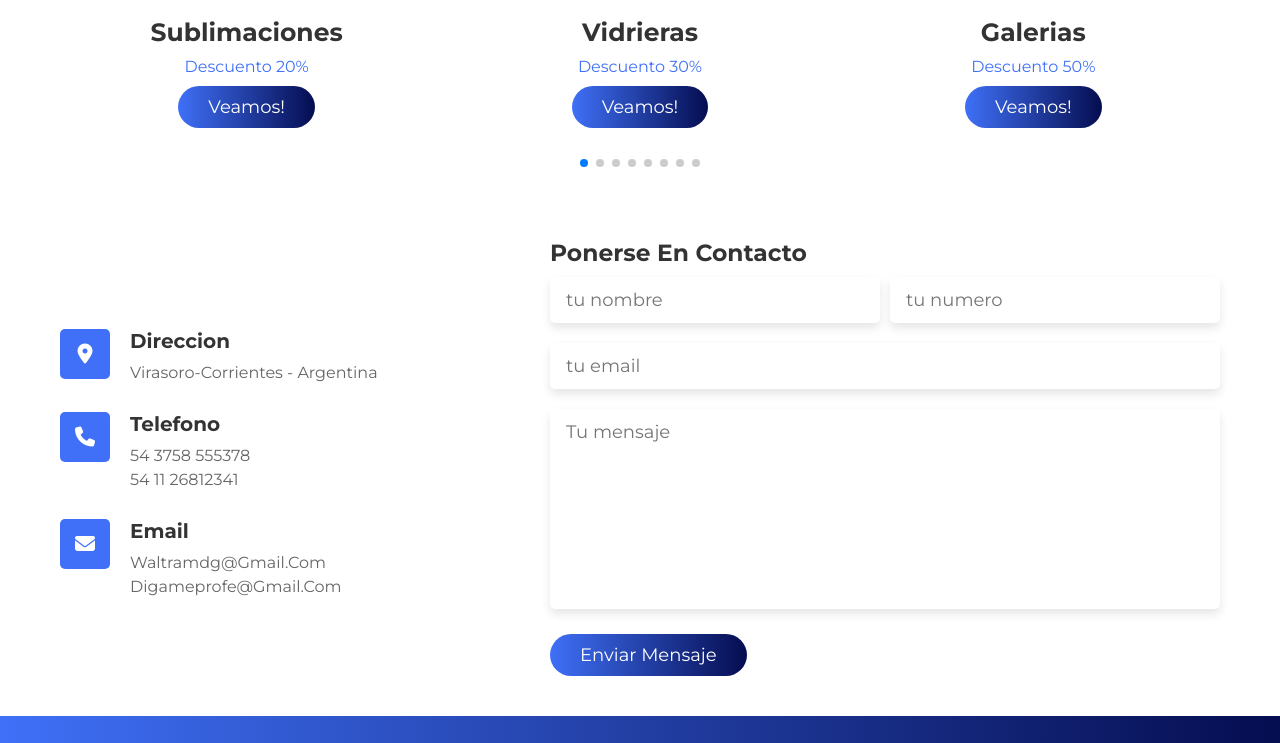
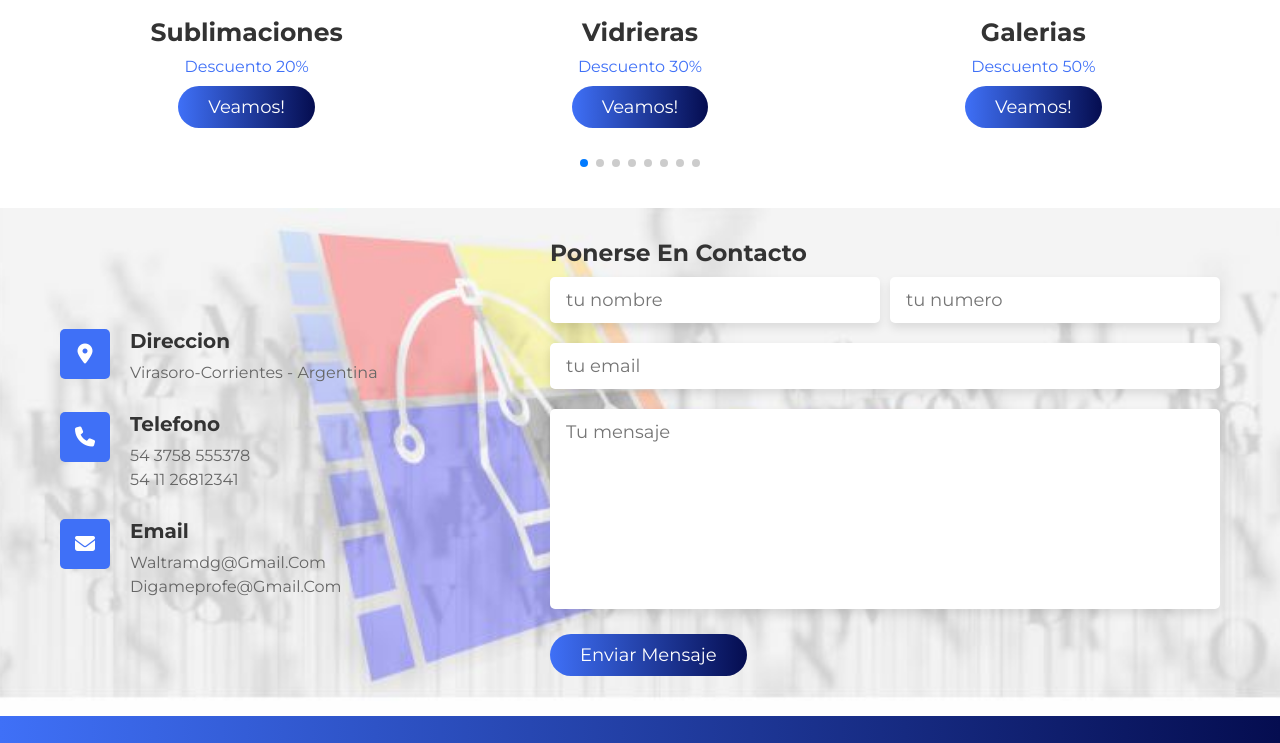
Before and after one commit to Waltram55/promocionesw, a plain HTML site: page index.html in a window 1280 px wide. Shown: the part 2504-3247 px from the top of the page. Drawn offline with nearby package versions, Linux system fonts and the light colour scheme; the site is published under a folder, as on GitHub Pages, so addresses that start at the root find nothing.

Commit message:
Update stylo.css

```diff
--- a/stylo.css
+++ b/stylo.css
@@ -236,7 +236,7 @@ body {
 }
 
 .contact-container{
-  background: url(/imagen/contact_bg.jpg) no-repeat;
+  background: url('imagen/contact_bg.jpg') no-repeat;
   background-size: cover;
   background-position: center;
   background-attachment: fixed;
```
